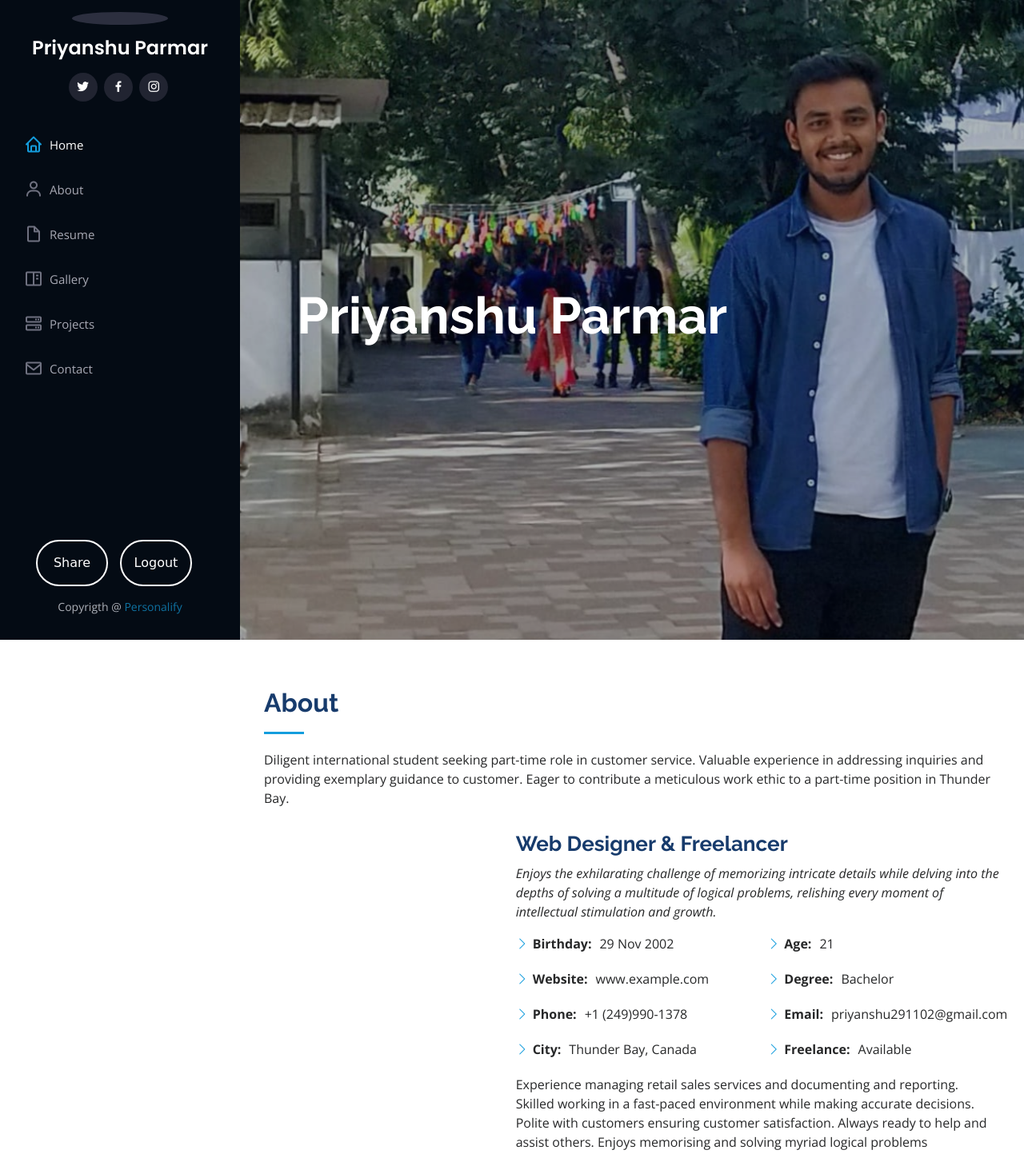
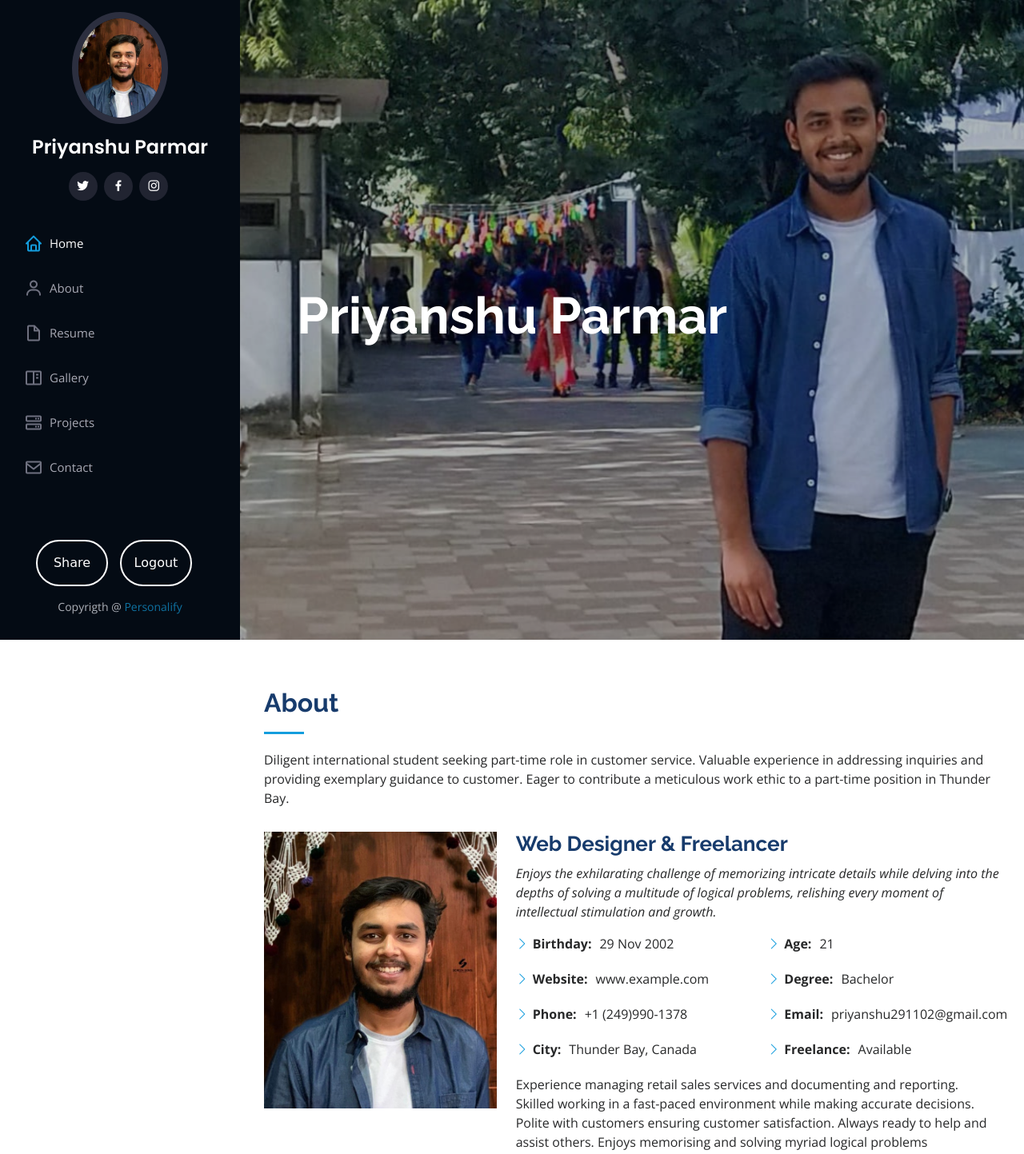
Before and after one commit to Priyanshu-2911/Personalify, a plain HTML site: page portfolio.html in a window 1280 px wide. Shown: the top 1443 px of the page at 80% size. Drawn offline with nearby package versions, Linux system fonts and the light colour scheme.

Commit message:
portfolio.html

```diff
--- a/portfolio.html
+++ b/portfolio.html
@@ -46,7 +46,7 @@
     <div class="d-flex flex-column">
 
       <div class="profile">
-        <img src="../Images/Profile Pic.jpg" alt="" class="img-fluid rounded-circle">
+        <img src="Profile Pic.jpg" alt="" class="img-fluid rounded-circle">
         <h1 class="text-light"><a href="index.html">Priyanshu Parmar</a></h1>
         <div class="social-links mt-3 text-center">
           <a href="https://x.com/Priyanshu291102?t=mOxSUaNZk6ypJwmv6_aflg&s=08" class="twitter"><i class="bx bxl-twitter"></i></a>
@@ -92,7 +92,7 @@
 
         <div class="row">
           <div class="col-lg-4" data-aos="fade-right">
-            <img src="../Images/Profile Pic.jpg" class="img-fluid" alt="">
+            <img src="Profile Pic.jpg" class="img-fluid" alt="">
           </div>
           <div class="col-lg-8 pt-4 pt-lg-0 content" data-aos="fade-left">
             <h3>Web Designer & Freelancer</h3>
```
